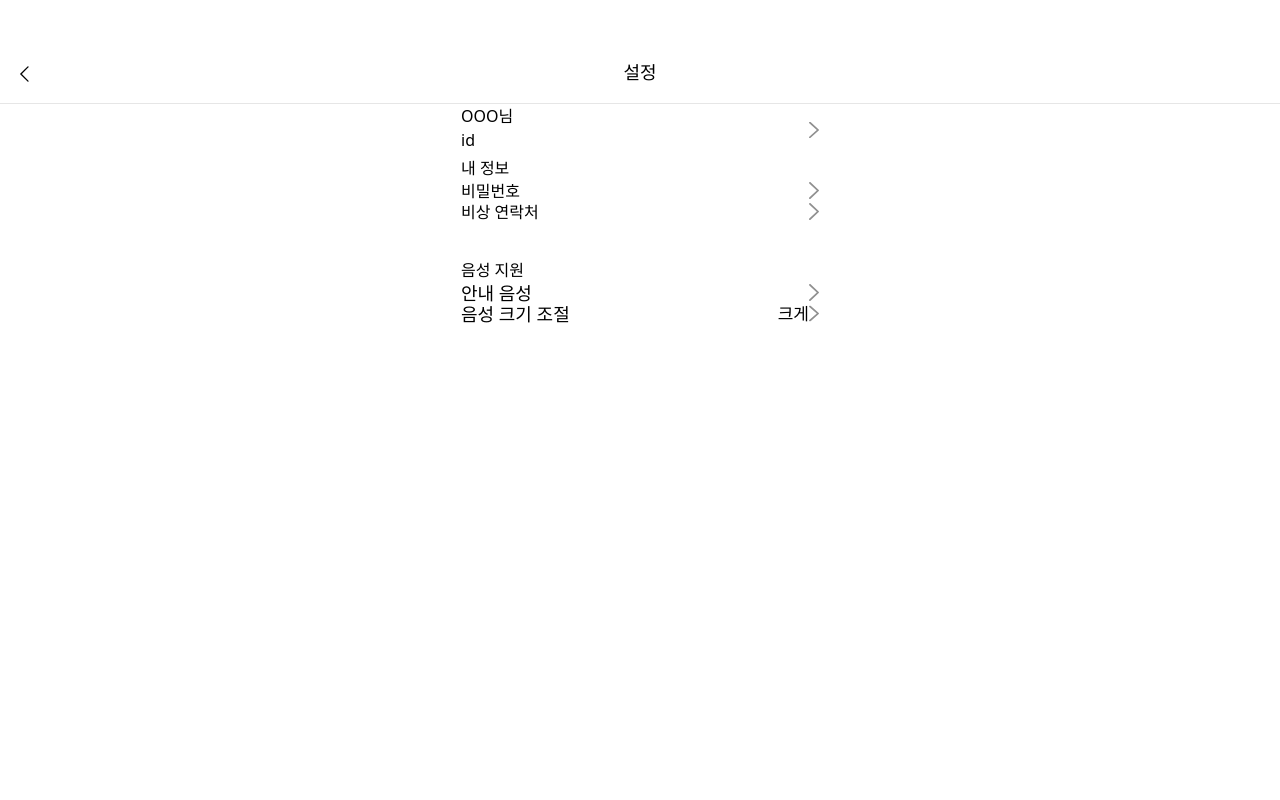
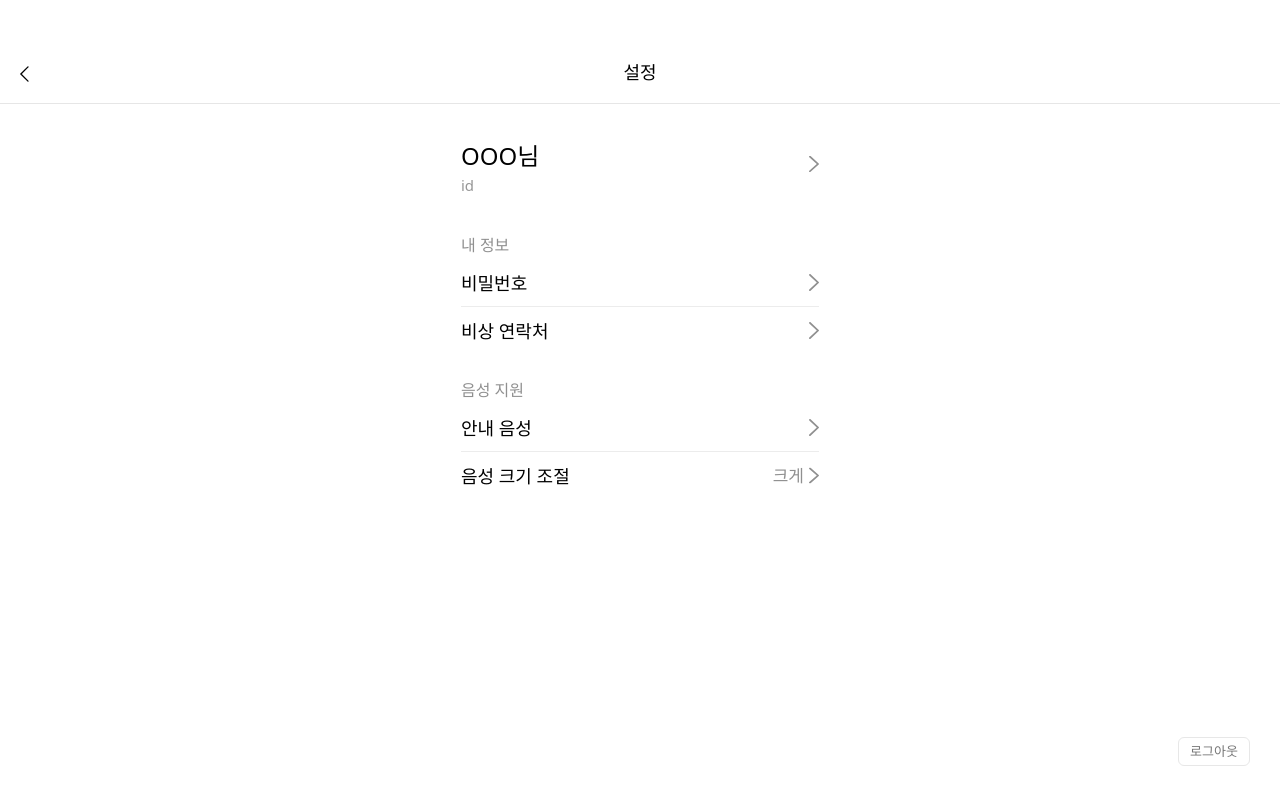
Before and after one commit to Juyoung03/cherrycoke-web, a React (Vite) app: page /setting in a window 1280 px wide. Built offline with nearby package versions, Linux system fonts and the light colour scheme.

Commit message:
feat: 길찾기

```diff
--- /dev/null
+++ b/src/components/RouteGuide/StepCard.jsx
@@ -0,0 +1,9 @@
+const StepCard = () => {
+    return (
+        <div>
+            card
+        </div>
+    )
+}
+
+export default StepCard;
--- a/src/pages/MapPage.jsx
+++ b/src/pages/MapPage.jsx
@@ -1,44 +1,139 @@
+// import { useEffect, useRef, useState } from "react";
+
+// const MapPage = () => {
+//   const mapRef = useRef(null);
+//   const [isTmapReady, setIsTmapReady] = useState(false);
+
+
+//   useEffect(() => {
+//     // Tmap 스크립트가 로드되어 window.Tmapv2가 생길 때까지 주기적으로 체크
+//     const checkInterval = setInterval(() => {
+//       if (window.Tmapv2) {
+//         setIsTmapReady(true);
+//         clearInterval(checkInterval);
+//       }
+//     }, 100);
+
+//     return () => clearInterval(checkInterval);
+//   }, []);
+
+//   useEffect(() => {
+//     if (isTmapReady && mapRef.current) {
+//       new window.Tmapv2.Map(mapRef.current, {
+//         center: new window.Tmapv2.LatLng(37.570028, 126.989072),
+//         width: "300px",
+//         height: "500px",
+//         zoom: 19,
+//         scrollwheel: false,  // 마우스 휠 줌 방지
+//         zoomControl: false,  // 우측 + - 버튼 제거
+//         draggable: true,
+
+//       });
+
+//     }
+//   }, [isTmapReady]);
+
+//   useEffect(() => {
+//     if (!map) return;
+
+
+//   })
+
+
+//   return (
+//     <div className="relative flex flex-col items-center h-screen overflow-hidden">
+//       <h2>Tmap 지도 예제</h2>
+//       <div
+//         ref={mapRef}
+//         className="border border-black w-[300px] h-[400px]"
+//       ></div>
+//     </div>
+//   );
+// };
+
+// export default MapPage;
+
+
 import { useEffect, useRef, useState } from "react";
+import StepCard from "../components/RouteGuide/StepCard";
 
 const MapPage = () => {
   const mapRef = useRef(null);
   const [isTmapReady, setIsTmapReady] = useState(false);
+  const [map, setMap] = useState(null);
 
   useEffect(() => {
-    // Tmap 스크립트가 로드되어 window.Tmapv2가 생길 때까지 주기적으로 체크
     const checkInterval = setInterval(() => {
       if (window.Tmapv2) {
         setIsTmapReady(true);
         clearInterval(checkInterval);
       }
     }, 100);
-
     return () => clearInterval(checkInterval);
   }, []);
 
+  // 2. 지도 생성
   useEffect(() => {
     if (isTmapReady && mapRef.current) {
-      new window.Tmapv2.Map(mapRef.current, {
-        center: new window.Tmapv2.LatLng(37.570028, 126.989072),
-        width: "300px",
+      const mapInstance = new window.Tmapv2.Map(mapRef.current, {
+        center: new window.Tmapv2.LatLng(37.504585233865086, 127.02479803562213),
+        width: "500px",
         height: "500px",
-        zoom: 19,
-        scrollwheel: false,  // 마우스 휠 줌 방지
-        zoomControl: false,  // 우측 + - 버튼 제거
+        zoom: 18,
+        scrollwheel: false,
+        zoomControl: false,
         draggable: true,
-
       });
-
+      setMap(mapInstance);
     }
   }, [isTmapReady]);
 
+  // 3. 경로 API 호출
+  useEffect(() => {
+    if (!map) return;
+
+    const options = {
+  method: 'POST',
+  headers: {
+    accept: 'application/json',
+    'content-type': 'application/json',
+    appKey: 'DY5ObGPcHE9wzIuAnS2vKaqXbpDC0yqd1MrO0NmP'
+  },
+  body: JSON.stringify({
+    startX: 126.9244198988444,
+    startY: 37.55275314791241,
+    angle: 20,
+    speed: 30,
+    endPoiId: '10001',
+    endX: 126.9223603996487,
+    endY: 37.552578369577645,
+    // passList: '126.92774822,37.55395475_126.92577620,37.55337145',
+    reqCoordType: 'WGS84GEO',
+    startName: '%EC%B6%9C%EB%B0%9C',
+    endName: '%EB%8F%84%EC%B0%A9',
+    searchOption: '0',
+    resCoordType: 'WGS84GEO',
+    sort: 'index'
+  })
+};
+
+fetch('https://apis.openapi.sk.com/tmap/routes/pedestrian?version=1&callback=function', options)
+  .then(res => res.json())
+  .then(res => console.log(res))
+  .catch(err => console.error(err));
+  }, [map]);
+
   return (
     <div className="relative flex flex-col items-center h-screen overflow-hidden">
-      <h2>Tmap 지도 예제</h2>
+      <h2>Tmap 대중교통 경로 예제</h2>
       <div
         ref={mapRef}
-        className="border border-black w-[300px] h-[400px]"
+        className="w-[100%] h-[500px]"
       ></div>
+
+      <div>
+        <StepCard />
+      </div>
     </div>
   );
 };
--- a/src/pages/SettingPage.jsx
+++ b/src/pages/SettingPage.jsx
@@ -14,41 +14,45 @@ const SettingPage = () => {
                 onClick={()=>nav("/")}
             />
 
-            <div className="flex flex-row w-[358px] h-[52px] justify-between">
-               <div>
-                    <p>OOO님</p>
-                    <p>id</p>
+            <div className="flex flex-row w-[358px] h-[52px] justify-between mt-[34px]">
+               <div className="">
+                    <p className="text-[24px]">OOO님</p>
+                    <p className="text-[#979797] text-[15px]">id</p>
                </div>
                <img src={nextImg} alt="more info" className="w-[10px]" />
             </div>
 
-            <div className="w-[358px] h-[102px]">
-                <div>내 정보</div>
-                <div className="flex flex-row w-full h-[21px] justify-between items-center">
-                    <p>비밀번호</p>
+            <div className="w-[358px] h-[102px] mt-[43px]">
+                <div className="text-[#909090] mb-[15px]">내 정보</div>
+                <div className="flex flex-row mb-[13px] w-full h-[21px] justify-between items-center">
+                    <p className="text-lg">비밀번호</p>
                     <img src={nextImg} alt="more info" className="w-[10px]" />
                 </div>
-
-                <div className="flex flex-row w-full h-[21px] justify-between items-center">
-                    <p>비상 연락처</p>
+                <hr className="border-[#ECECEC]" />
+                <div className="flex flex-row mt-[13px] w-full h-[21px] justify-between items-center">
+                    <p className="text-lg">비상 연락처</p>
                     <img src={nextImg} alt="more info" className="w-[10px]" />
                 </div>
             </div>
 
-            <div className="w-[358px] h-[102px]">
-                <div>음성 지원</div>
-                <div className="flex flex-row w-full h-[21px] justify-between items-center">
+            <div className="w-[358px] h-[102px] mt-[43px]">
+                <div className="text-[#909090] mb-[15px]">음성 지원</div>
+                <div className="flex flex-row mb-[13px] w-full h-[21px] justify-between items-center">
                     <p className="text-lg">안내 음성</p>
                     <img src={nextImg} alt="more info" className="w-[10px]" />
                 </div>
-
-                <div className="flex flex-row w-full h-[21px] justify-between items-center">
+                <hr className="border-[#ECECEC]" />
+                <div className="flex flex-row mt-[13px] w-full h-[21px] justify-between items-center">
                     <p className="text-lg">음성 크기 조절</p>
                     <div className="flex flex-row">
-                        <p className="text-[17px]">크게</p>
+                        <p className="text-[17px] text-[#909090] mr-[5px]">크게</p>
                         <img src={nextImg} alt="more info" className="w-[10px]" />
                     </div>
                 </div>
+            </div>
+
+            <div className="absolute bottom-[34px] right-[30px]">
+                <button className="w-[72px] h-[29px] border border-[#E7E7E7] rounded-md text-[#767676] text-[13px]">로그아웃</button>
             </div>
         </div>
     )
```
